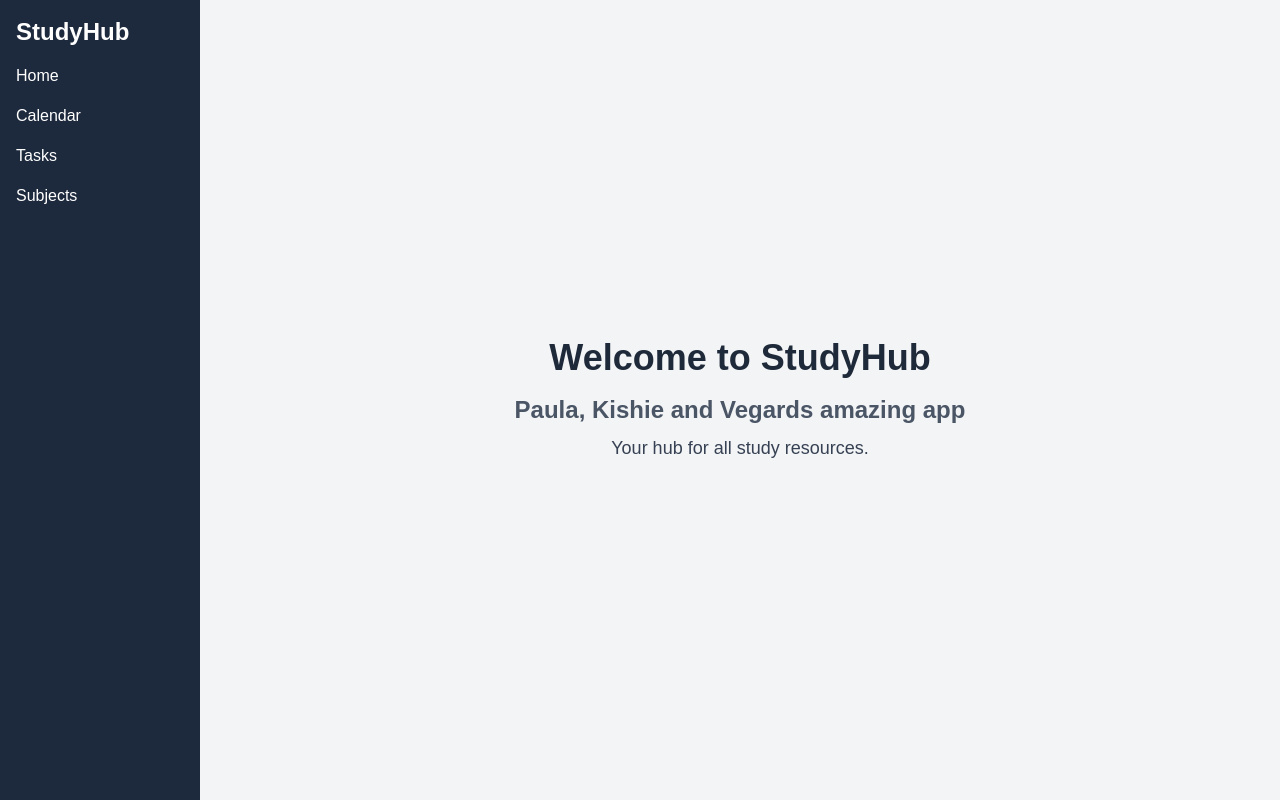
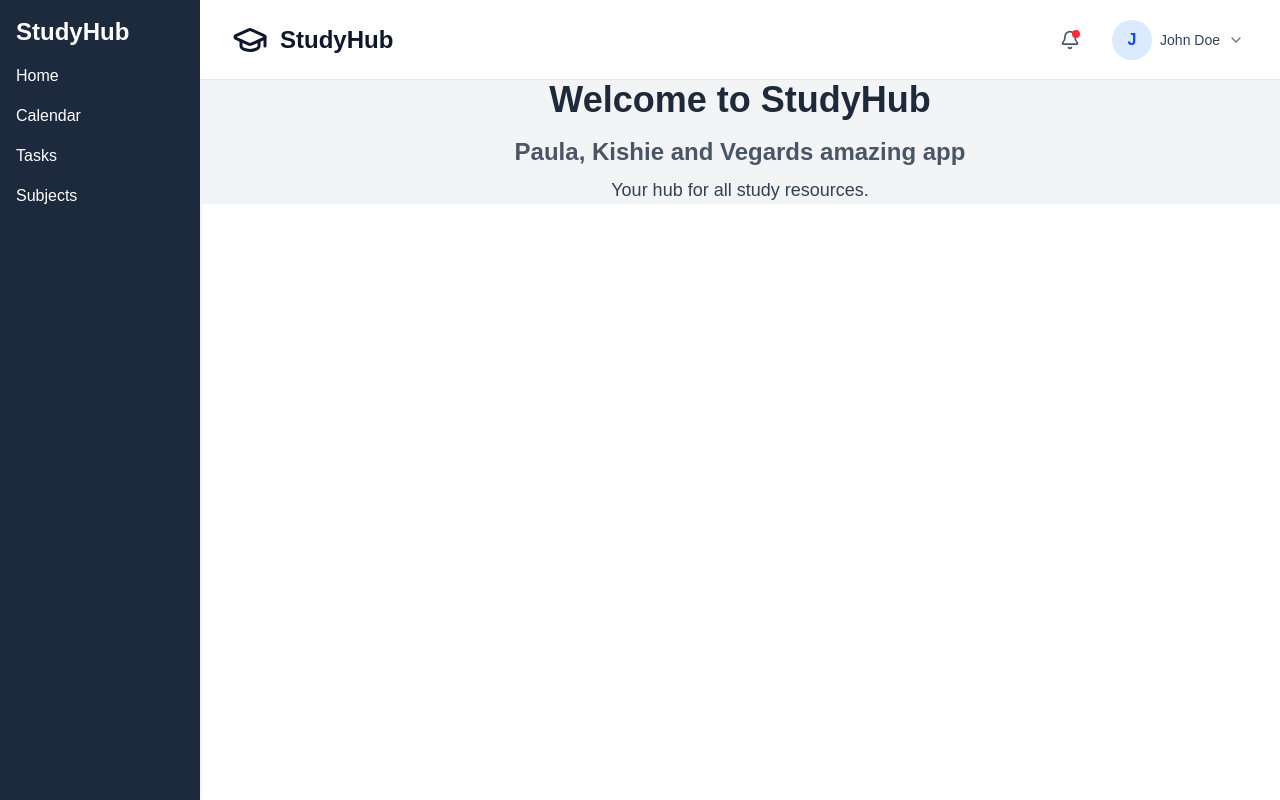
Before and after one commit to vamundse/wdd430-team11, a Next.js app: page / in a window 1280 px wide. Built offline with nearby package versions, Linux system fonts and the light colour scheme.

Commit message:
Integrate header and add icon dependency

```diff
--- a/app/layout.tsx
+++ b/app/layout.tsx
@@ -2,6 +2,7 @@ import type { Metadata } from "next";
 import { Geist, Geist_Mono } from "next/font/google";
 import "./globals.css";
 import Navigation from "../components/navigation";
+import Header from "../components/header";
 
 const geistSans = Geist({
   variable: "--font-geist-sans",
@@ -29,7 +30,10 @@ export default function RootLayout({ children }: LayoutProps<"/">) {
           <div className="flex-shrink-0 w-50 min-h-screen">
             <Navigation />
           </div>
+          <div className="flex-grow">
+            <Header />
             {children}
+          </div>
         </div>
       </body>
     </html>
--- a/package.json
+++ b/package.json
@@ -10,6 +10,7 @@
     "seed": "tsx --env-file=.env.local scripts/seed.ts"
   },
   "dependencies": {
+    "lucide-react": "^1.47.0",
     "mongodb": "^7.6.0",
     "next": "16.3.4",
     "react": "19.2.8",
```
Also changed, not shown: 1 other file (tests, documents, lock files or other folders).
